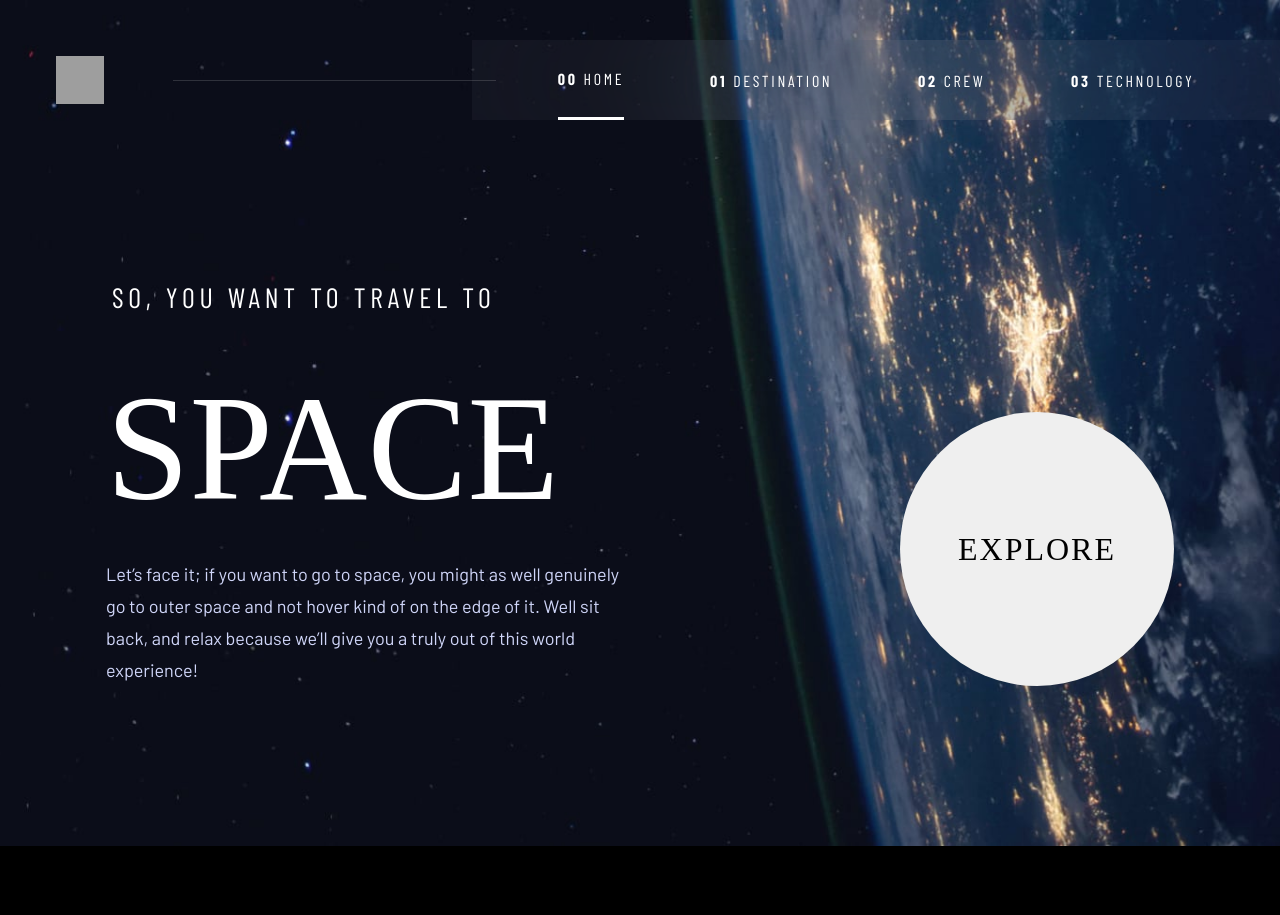
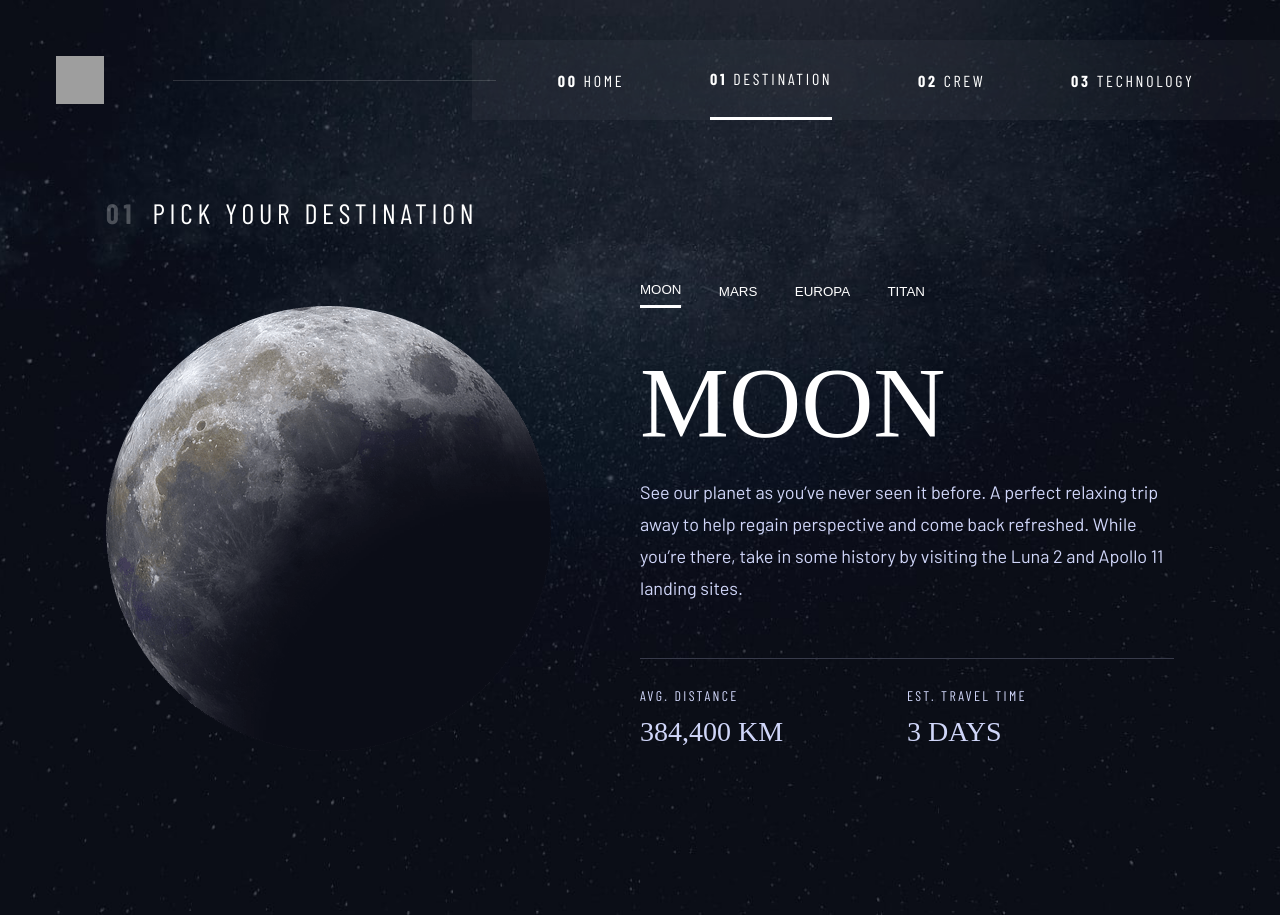
Before and after one commit to Tarun7777/Space-Tourism, a React (Create React App) app: page /Space-Tourism/destination in a window 1280 px wide. Before the commit this address led to /. Before the commit the page ends 846 px from the top, so only its background shows below. Built offline with nearby package versions, Linux system fonts and the light colour scheme; grey boxes are pictures that could not be loaded; a web font is replaced by a local one.

Commit message:
fix: route changes

```diff
--- a/src/App.jsx
+++ b/src/App.jsx
@@ -4,6 +4,7 @@ import { Route, Routes, useLocation, Navigate } from 'react-router-dom';
 import Header from './components/header/organisms/index';
 import SuperHeading from './organisms/super-heading/SuperHeading';
 import { getLastSegmentOfPath, getTitle } from './utils/utils';
+import { path } from './constants';
 import './App.scoped.scss';
 
 const Home = React.lazy(() => import('./components/home/organisms/index'));
@@ -25,11 +26,14 @@ const App = () => {
       <div className='app--content'>
         <SuperHeading />
         <Routes>
-          <Route path='' element={<Home />} />
-          <Route path='destination' element={<Destination />} />
-          <Route path='/crew' element={<Crew />} />
-          <Route path='/technology' element={<Technology />} />
-          <Route path='*' element={<Navigate to='/' replace />} />
+          <Route path={path}>
+            <Route path='' element={<Home />} />
+            <Route path='destination' element={<Destination />} />
+            <Route path='crew' element={<Crew />} />
+            <Route path='technology' element={<Technology />} />
+            <Route path='*' element={<Navigate to='/' replace />} />
+          </Route>
+          <Route path='*' element={<Navigate to={path + '/'} replace />} />
         </Routes>
       </div>
     </div>
--- a/src/components/header/atoms/nav-item/NavItem.jsx
+++ b/src/components/header/atoms/nav-item/NavItem.jsx
@@ -1,7 +1,7 @@
 import React from 'react';
 import { NavLink } from 'react-router-dom';
 import { useWindowDimensions } from '../../../../hooks/window-dimensions/useWindowDimensions';
-import { MOBILE_MAX_WIDTH } from '../../../../constants';
+import { path, MOBILE_MAX_WIDTH } from '../../../../constants';
 import './NavItem.scoped.scss';
 
 const NavItem = ({ prefix, value, clickHandler, shouldDisplayPrefix }) => {
@@ -15,7 +15,7 @@ const NavItem = ({ prefix, value, clickHandler, shouldDisplayPrefix }) => {
     >
       <NavLink
         className={(navData) => (navData.isActive ? 'active' : '')}
-        to={`/${value !== 'Home' ? value.toLowerCase() : ''}`}
+        to={`/${path}/${value !== 'Home' ? value.toLowerCase() : ''}`}
       >
         {shouldDisplayPrefix && (
           <span className={`${prefix ? 'prefix' : ''}`}>{prefix}</span>
--- a/src/components/home/molecules/right-panel/RightPanel.jsx
+++ b/src/components/home/molecules/right-panel/RightPanel.jsx
@@ -1,12 +1,12 @@
 import React from 'react';
 import { useNavigate } from 'react-router-dom';
-import { content, DESTINATION } from '../../../../constants';
+import { content, path, DESTINATION } from '../../../../constants';
 import './RightPanel.scoped.scss';
 
 const Button = () => {
   const navigate = useNavigate();
   const clickHandler = () => {
-    navigate(`/${DESTINATION}`);
+    navigate(`/${path}/${DESTINATION}`);
   };
 
   return (
--- a/src/constants/routes.js
+++ b/src/constants/routes.js
@@ -1,8 +1,5 @@
+export const path = 'Space-Tourism'; // ALERT! DO NOT CHANGE
 export const HOME = 'home';
 export const DESTINATION = 'destination';
 export const CREW = 'crew';
 export const TECHNOLOGY = 'technology';
-export const MOON = 'moon';
-export const MARS = 'mars';
-export const EUROPA = 'europa';
-export const TITAN = 'titan';
--- a/src/utils/utils.js
+++ b/src/utils/utils.js
@@ -10,7 +10,7 @@ import {
 } from '../constants';
 
 export const getLastSegmentOfPath = (path) => {
-  return path.split('/')[1] || HOME;
+  return path.split('/')[2] || HOME;
 };
 
 export const getTitle = (page) => {
```
